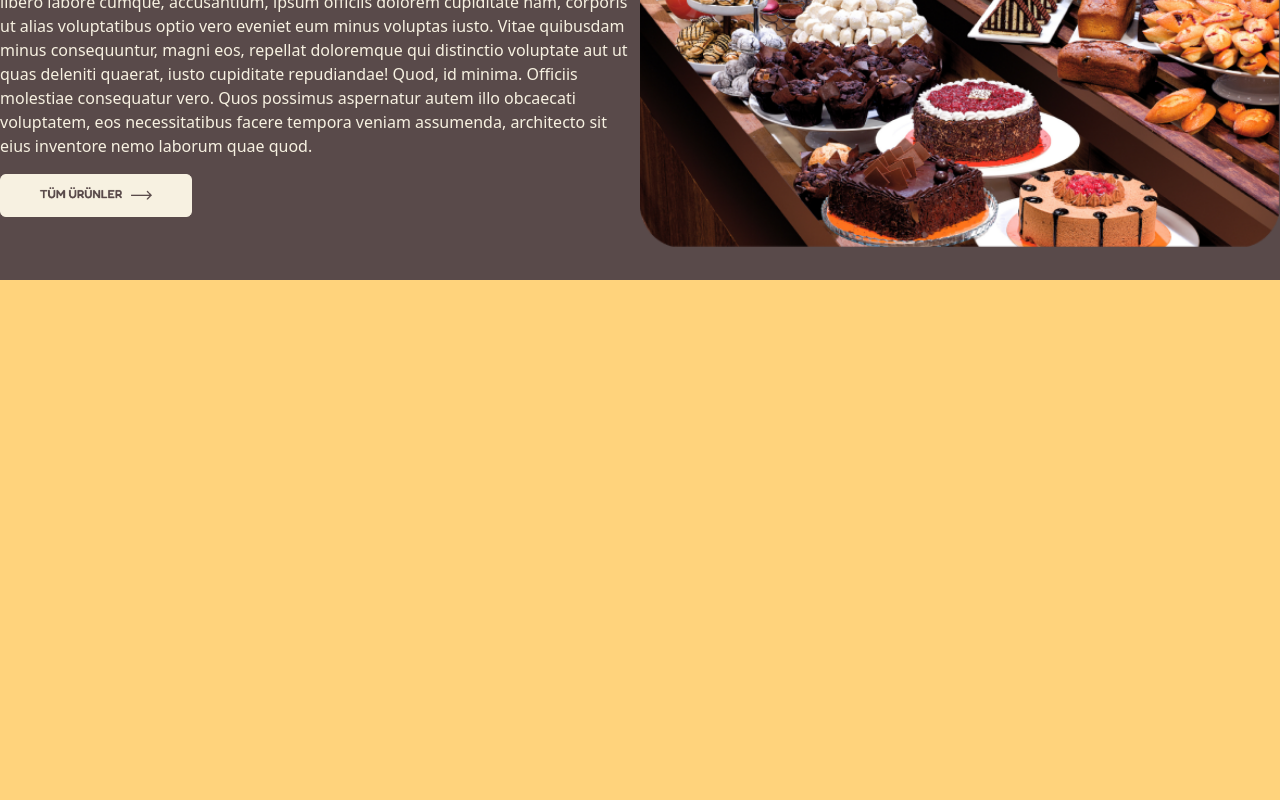
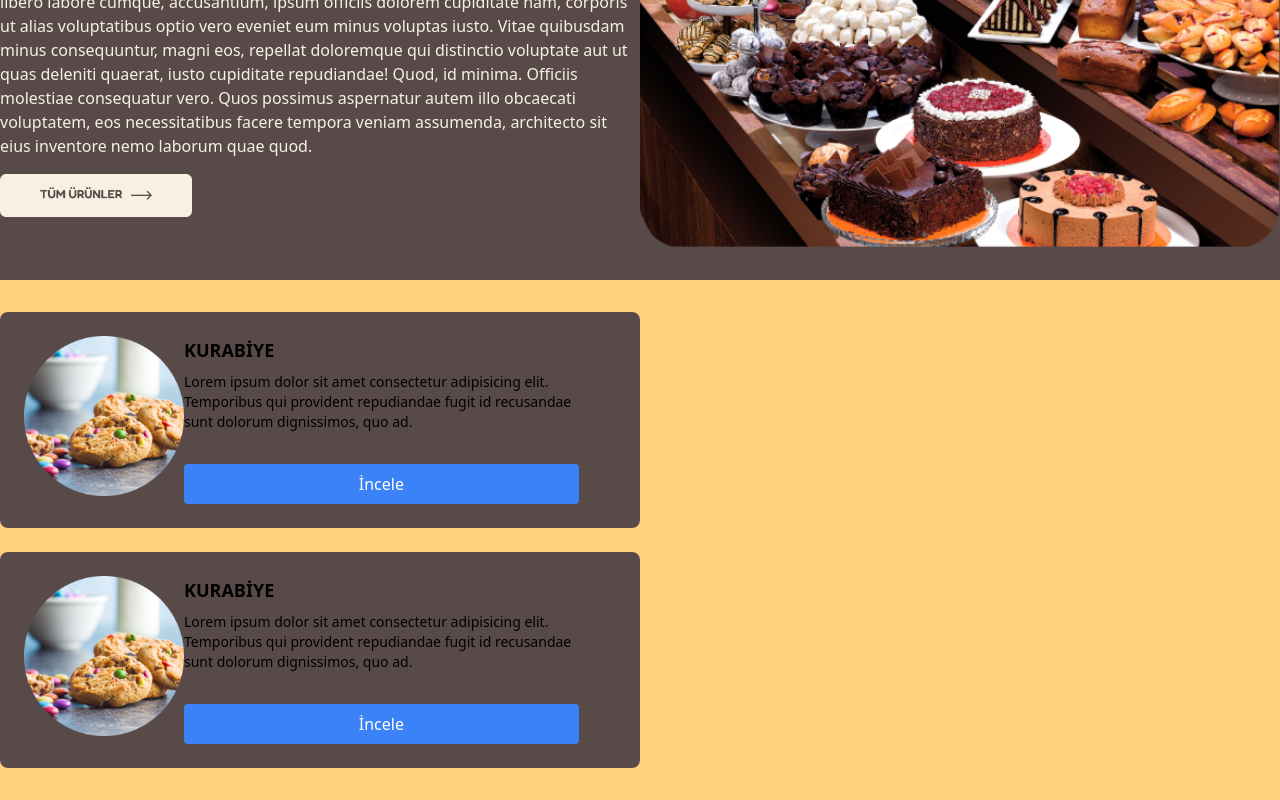
Before and after one commit to Arcadia-0/Kurabique, a React (Vite) app: page / in a window 1280 px wide. Shown: the part 271-1071 px from the top of the page. Before the commit the page ends 800 px from the top, so only its background shows below. Built offline with nearby package versions, Linux system fonts and the light colour scheme.

Commit message:
products section added

```diff
--- a/src/App.jsx
+++ b/src/App.jsx
@@ -1,6 +1,7 @@
 import './App.css'
 import Hero from './components/Hero/Hero'
 import Navbar from './components/Navbar/Navbar'
+import Products from './components/Products/Products'
 
 function App() {
 
@@ -8,6 +9,7 @@ function App() {
     <div>
     <Navbar/>
     <Hero/>
+    <Products/>
     </div>
   )
 }
--- /dev/null
+++ b/src/components/Products/Products.jsx
@@ -0,0 +1,49 @@
+import cookie from "../../assets/products/cookie.png";
+
+const Products = () => {
+  return (
+    <div className="container mx-auto my-8">
+      <div className="flex flex-wrap gap-6">
+        {/* Card 1 */}
+        <div className="bg-primary rounded-lg p-6 flex flex-col md:flex-row items-center md:items-start w-full md:w-1/2">
+          {/* Resim */}
+          <img src={cookie} alt="Cookie" className="h-40 w-auto mb-4 md:mb-0" />
+
+          {/* Yazılar */}
+          <div className="flex flex-col justify-start w-full md:w-2/3">
+            <h1 className="text-lg font-semibold">KURABİYE</h1>
+            <p className="text-sm mt-2 mb-4">
+              Lorem ipsum dolor sit amet consectetur adipisicing elit. Temporibus
+              qui provident repudiandae fugit id recusandae sunt dolorum
+              dignissimos, quo ad.
+            </p>
+            <button className="bg-blue-500 text-white px-4 py-2 rounded mt-4">
+              İncele
+            </button>
+          </div>
+        </div>
+
+        {/* Card 2 */}
+        <div className="bg-primary rounded-lg p-6 flex flex-col md:flex-row items-center md:items-start w-full md:w-1/2">
+          {/* Resim */}
+          <img src={cookie} alt="Cookie" className="h-40 w-auto mb-4 md:mb-0" />
+
+          {/* Yazılar */}
+          <div className="flex flex-col justify-start w-full md:w-2/3">
+            <h1 className="text-lg font-semibold">KURABİYE</h1>
+            <p className="text-sm mt-2 mb-4">
+              Lorem ipsum dolor sit amet consectetur adipisicing elit. Temporibus
+              qui provident repudiandae fugit id recusandae sunt dolorum
+              dignissimos, quo ad.
+            </p>
+            <button className="bg-blue-500 text-white px-4 py-2 rounded mt-4">
+              İncele
+            </button>
+          </div>
+        </div>
+      </div>
+    </div>
+  );
+};
+
+export default Products;
```
Also changed, not shown: src/assets/logo.png, src/assets/products/cookie.png (added).
